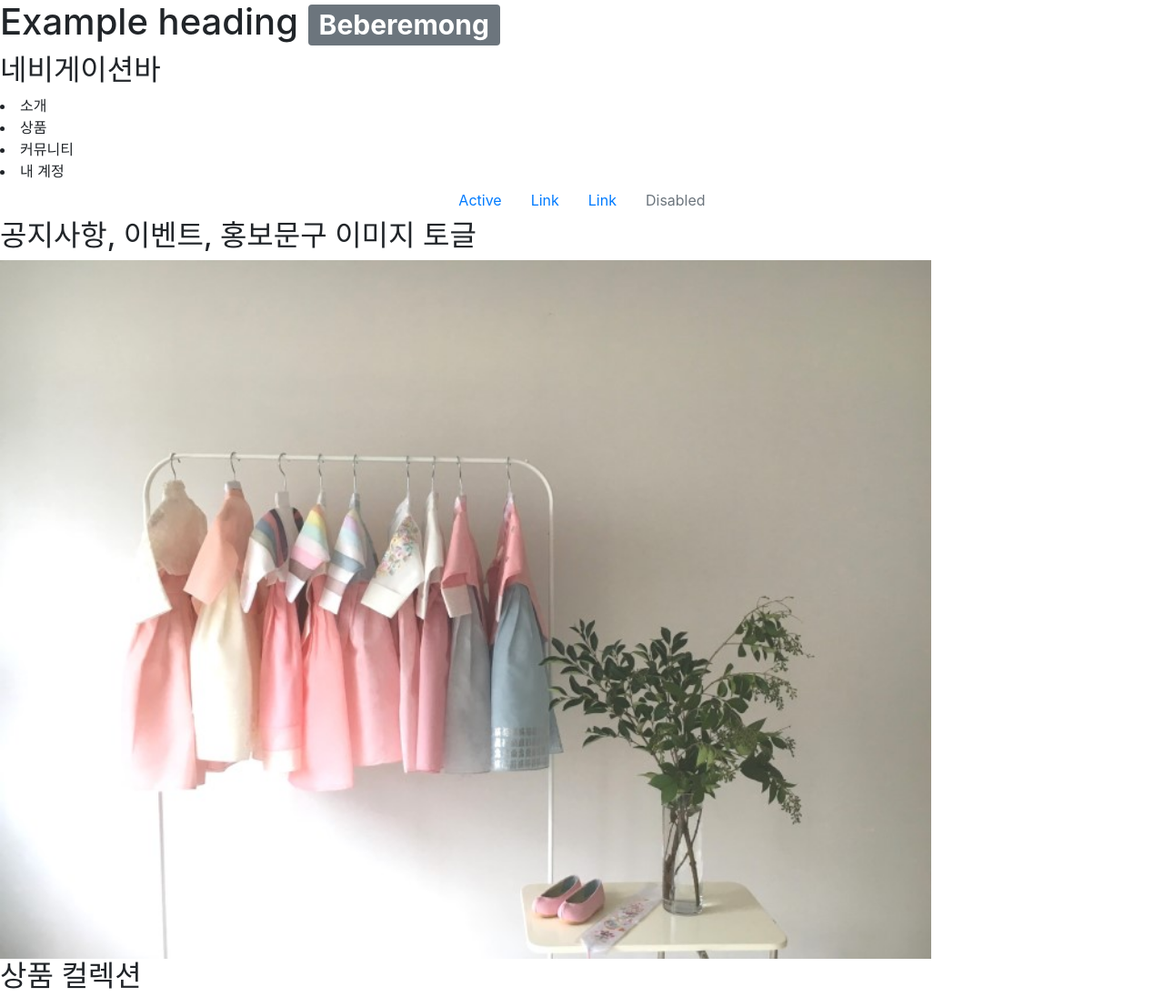
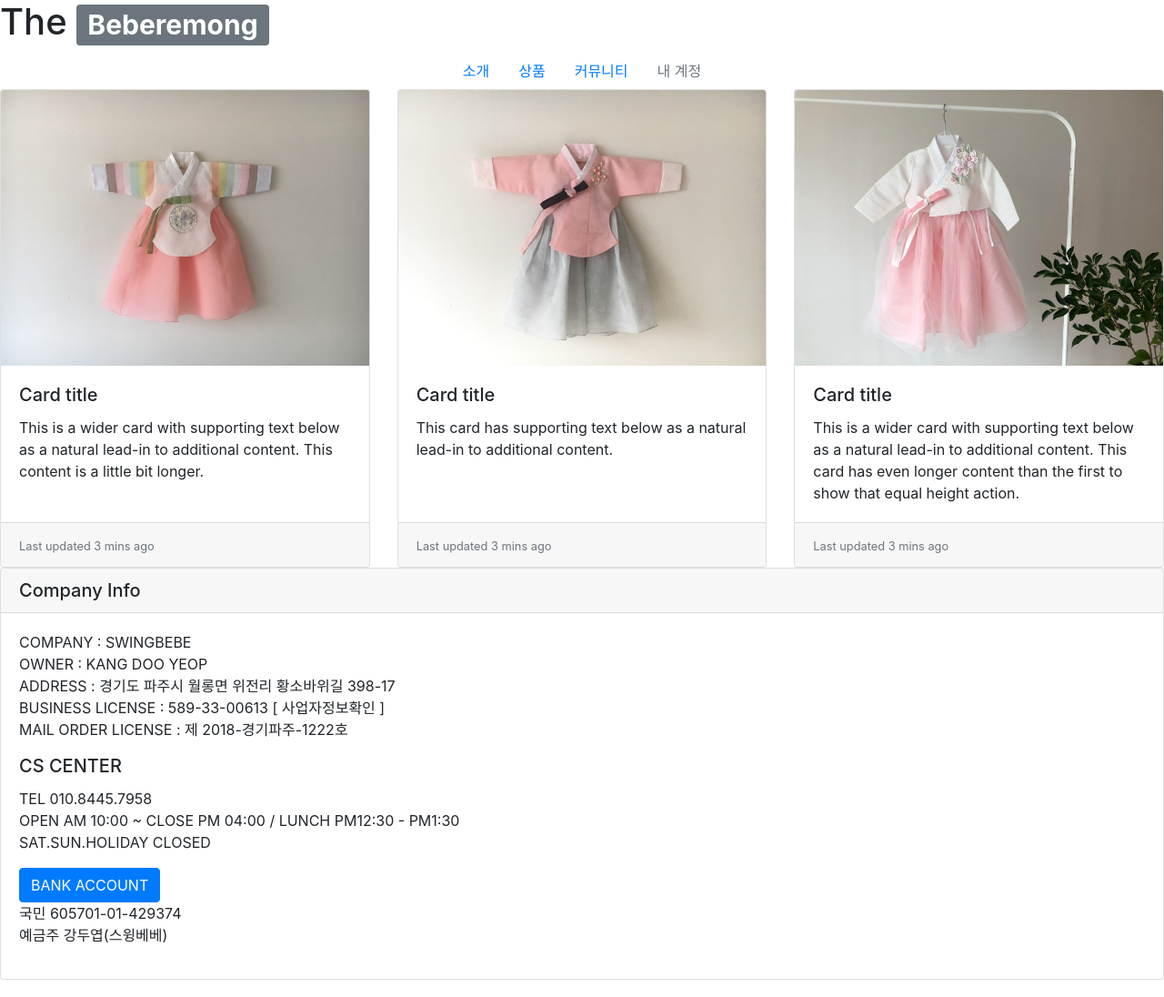
Before and after one commit to youngdie07/youngdie07.github.io, a plain HTML site: page index.html in a window 1280 px wide. Shown: the top 1096 px of the page at 91% size. Drawn offline with nearby package versions, Linux system fonts and the light colour scheme.

Commit message:
Update index.html
revise some code

```diff
--- a/index.html
+++ b/index.html
@@ -14,48 +14,42 @@
 </head>
 
 <body>
-	<h1>Example heading <span class="badge badge-secondary">Beberemong</span></h1>
-
-	<h2>네비게이션바</h2>
-	<li>소개</li>
-	<li>상품</li>
-	<li>커뮤니티</li>
-	<li>내 계정</li>
+	<h1>The <span class="badge badge-secondary">Beberemong</span></h1>
 
 	<ul class="nav justify-content-center">
 		<li class="nav-item">
-			<a class="nav-link active" href="#">Active</a>
+			<a class="nav-link active" href="#">소개</a>
 		</li>
 		<li class="nav-item">
-			<a class="nav-link" href="#">Link</a>
+			<a class="nav-link" href="#">상품</a>
 		</li>
 		<li class="nav-item">
-			<a class="nav-link" href="#">Link</a>
+			<a class="nav-link" href="#">커뮤니티</a>
 		</li>
 		<li class="nav-item">
-			<a class="nav-link disabled" href="#">Disabled</a>
+			<a class="nav-link disabled" href="#">내 계정</a>
 		</li>
 	</ul>
 
-	<h2>공지사항, 이벤트, 홍보문구 이미지 토글</h2>
-	<img src="img/image_8066068441535515514161.jpg" alt="background img" width=80% height=80%>
+	<!-- <h2>공지사항, 이벤트, 홍보문구 이미지 토글</h2> -->
+	<!-- <img src="img/image_8066068441535515514161.jpg" alt="background img" width=80% height=80%> -->
 
 	<div class="carousel-item">
-		<img src="..." alt="...">
+		<img src="img/image_8066068441535515514161.jpg" alt="background img">
 		<div class="carousel-caption d-none d-md-block">
 			<h5>...</h5>
 			<p>...</p>
 		</div>
 	</div>
 
-	<h2>상품 컬렉션</h2>
-	<img src="img/IMG_3056.jpg" alt="product" width=30%, height=30%>
+	<!-- <h2>상품 컬렉션</h2> -->
+	<!-- <img src="img/IMG_3056.jpg" alt="product" width=30%, height=30%>
 	<img src="img/image_7992733381535515513821.jpg" alt="product" width=30%, height=30%>
-	<img src="img/IMG_0046.jpg" alt="product" width=30%, height=30%>
+	<img src="img/IMG_0046.jpg" alt="product" width=30%, height=30%> -->
 
 	<div class="card-deck">
 		<div class="card">
-			<img class="card-img-top" src=".../100px180/" alt="Card image cap">
+			<img class="card-img-top" src="img/IMG_3056.jpg" alt="product">
 			<div class="card-body">
 				<h5 class="card-title">Card title</h5>
 				<p class="card-text">This is a wider card with supporting text below as a natural lead-in to additional content.
@@ -66,7 +60,7 @@
 			</div>
 		</div>
 		<div class="card">
-			<img class="card-img-top" src=".../100px180/" alt="Card image cap">
+			<img class="card-img-top" src="img/image_7992733381535515513821.jpg" alt="product">
 			<div class="card-body">
 				<h5 class="card-title">Card title</h5>
 				<p class="card-text">This card has supporting text below as a natural lead-in to additional content.</p>
@@ -76,7 +70,7 @@
 			</div>
 		</div>
 		<div class="card">
-			<img class="card-img-top" src=".../100px180/" alt="Card image cap">
+			<img class="card-img-top" src="img/IMG_0046.jpg" alt="product">
 			<div class="card-body">
 				<h5 class="card-title">Card title</h5>
 				<p class="card-text">This is a wider card with supporting text below as a natural lead-in to additional content.
@@ -88,8 +82,8 @@
 		</div>
 	</div>
 
-	<h2>홈페이지 하단 정보</h2>
-	<h3>Company Info</h3>
+	<!-- <h2>홈페이지 하단 정보</h2> -->
+	<!-- <h3>Company Info</h3>
 	COMPANY : SWINGBEBE<br>
 
 	OWNER : KANG DOO YEOP<br>
@@ -110,14 +104,34 @@
 	<h3>BANK ACCOUNT</h3>
 	국민 605701-01-429374<br>
 
-	예금주 강두엽(스윙베베)<br>
+	예금주 강두엽(스윙베베)<br> -->
 
 	<div class="card">
-		<h5 class="card-header">Featured</h5>
+		<h5 class="card-header">Company Info</h5>
 		<div class="card-body">
-			<h5 class="card-title">Special title treatment</h5>
-			<p class="card-text">With supporting text below as a natural lead-in to additional content.</p>
-			<a href="#" class="btn btn-primary">Go somewhere</a>
+			<p class="card-text">COMPANY : SWINGBEBE<br>
+
+				OWNER : KANG DOO YEOP<br>
+
+				ADDRESS : 경기도 파주시 월롱면 위전리 황소바위길 398-17<br>
+
+				BUSINESS LICENSE : 589-33-00613 [ 사업자정보확인 ]<br>
+
+				MAIL ORDER LICENSE : 제 2018-경기파주-1222호<br>
+			</p>
+			<h5 class="card-title">CS CENTER</h5>
+			<p>
+				TEL 010.8445.7958<br>
+
+				OPEN AM 10:00 ~ CLOSE PM 04:00 / LUNCH PM12:30 - PM1:30<br>
+
+				SAT.SUN.HOLIDAY CLOSED<br>
+			</p>
+			<a href="#" class="btn btn-primary">BANK ACCOUNT</a>
+			<p>	국민 605701-01-429374<br>
+
+				예금주 강두엽(스윙베베)<br>
+			</p>
 		</div>
 	</div>
 
```
